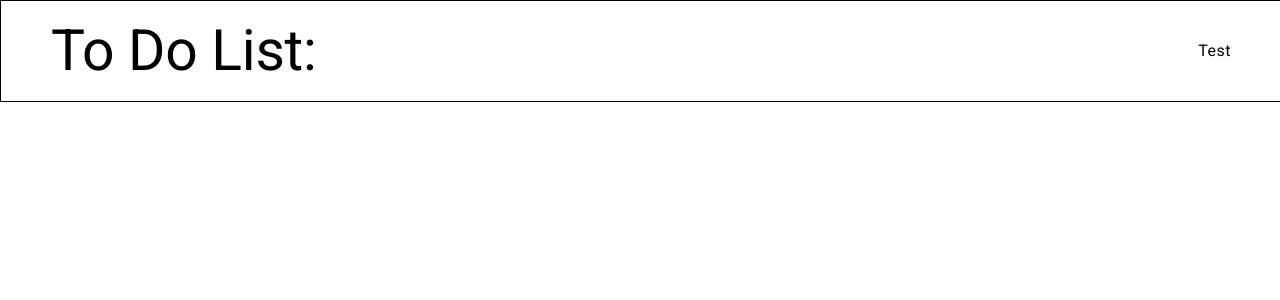
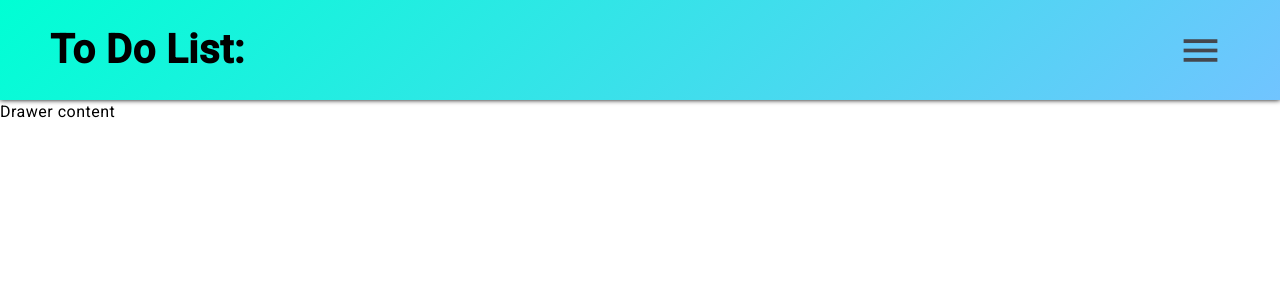
Before and after one commit to Harrys1456/To-Do-List, an Angular app: page / in a window 1280 px wide. Shown: the top 300 px of the page. Built offline with nearby package versions, Linux system fonts and the light colour scheme.

Commit message:
Updated header and added sidenav with angular material

```diff
--- a/src/app/app.component.css
+++ b/src/app/app.component.css
@@ -4,14 +4,33 @@ header{
     align-items: center;
     width: 100%;
     min-height: 100px;
-    border: black solid 1px;
+    background-size: 100% 100%;
+    background-position: 0px 0px;
+    background-image: linear-gradient(137deg, #00FFD4FF 0%, #71C4FFFF 100%);
+    box-shadow: 0 0 5px 0;
 }
 
 #header-label {
     margin-bottom: 0;
     margin-left: 50px;
+    font-size: 40px;
+    font-weight: bold;
 }
 
 #header-icon{
     margin-right: 50px;
 }
+
+
+#button-menu-icon{
+    height: 62px;
+    width: 61px;
+}
+
+#menu-icon{
+    position:absolute;
+    top: 9px;
+    left: 9px;
+    font-size: 45px;
+    overflow: visible;
+}
--- a/src/app/app.component.html
+++ b/src/app/app.component.html
@@ -1,8 +1,13 @@
 <header>
-  <h1 id="header-label">
+  <div id="header-label">
     To Do List:
-  </h1>
+  </div>
   <div id="header-icon">
-    Test
+    <button id="button-menu-icon" mat-icon-button aria-label="Example icon button with a vertical three dot icon">
+      <mat-icon id="menu-icon" fontIcon="menu"></mat-icon>
+    </button>
   </div>
 </header>
+<div>
+  <mat-drawer mode="side" opened>Drawer content</mat-drawer>
+</div>
--- a/src/app/app.component.ts
+++ b/src/app/app.component.ts
@@ -1,10 +1,11 @@
 import { Component } from '@angular/core';
 import { RouterOutlet } from '@angular/router';
+import { MaterialsModule } from '../materials.module';
 
 @Component({
   selector: 'app-root',
   standalone: true,
-  imports: [RouterOutlet],
+  imports: [RouterOutlet, MaterialsModule],
   templateUrl: './app.component.html',
   styleUrl: './app.component.css'
 })
--- a/src/styles.css
+++ b/src/styles.css
@@ -1,4 +1,7 @@
 /* You can add global styles to this file, and also import other style files */
+* {
+    box-sizing: border-box;
+}
 
 html, body { height: 100%; }
 body { margin: 0; font-family: Roboto, "Helvetica Neue", sans-serif; }
```
Also changed, not shown: src/materials.module.ts (added, +29 -0 lines), src/app/material.module.ts (deleted).
